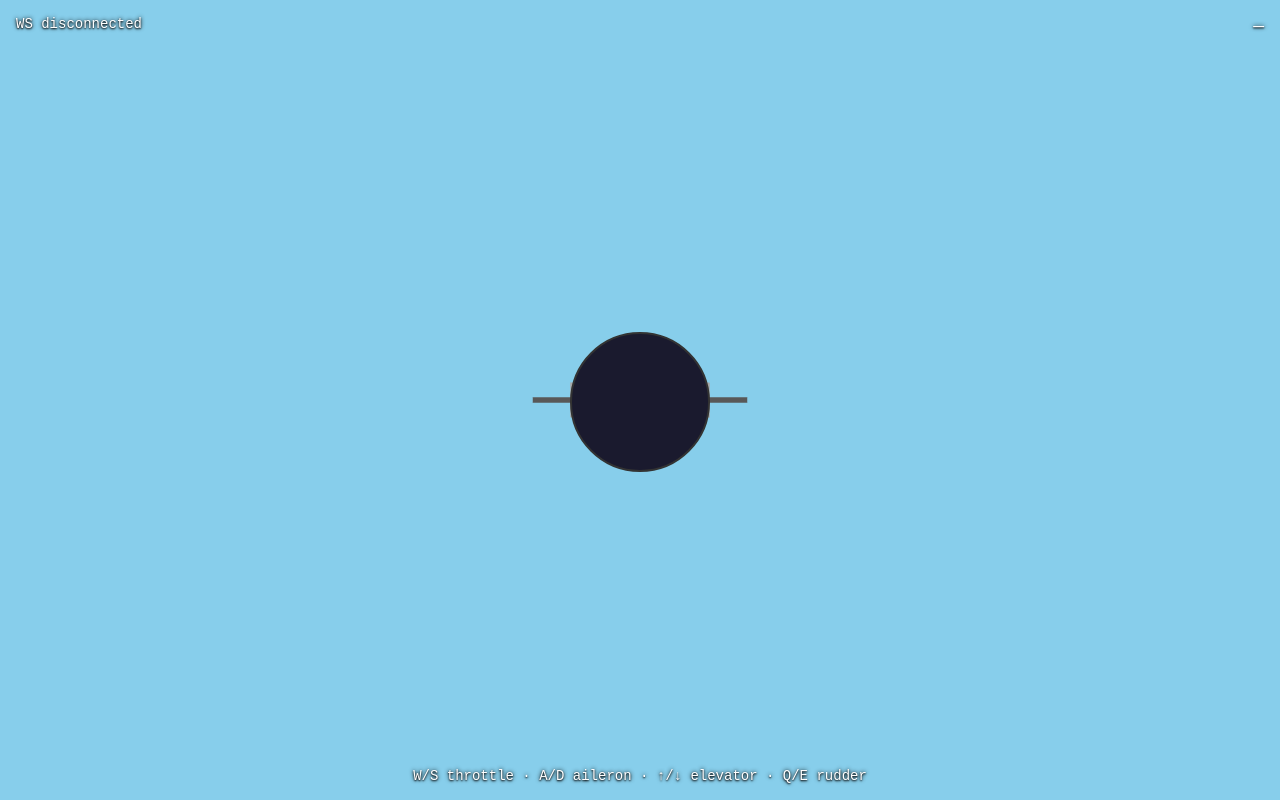
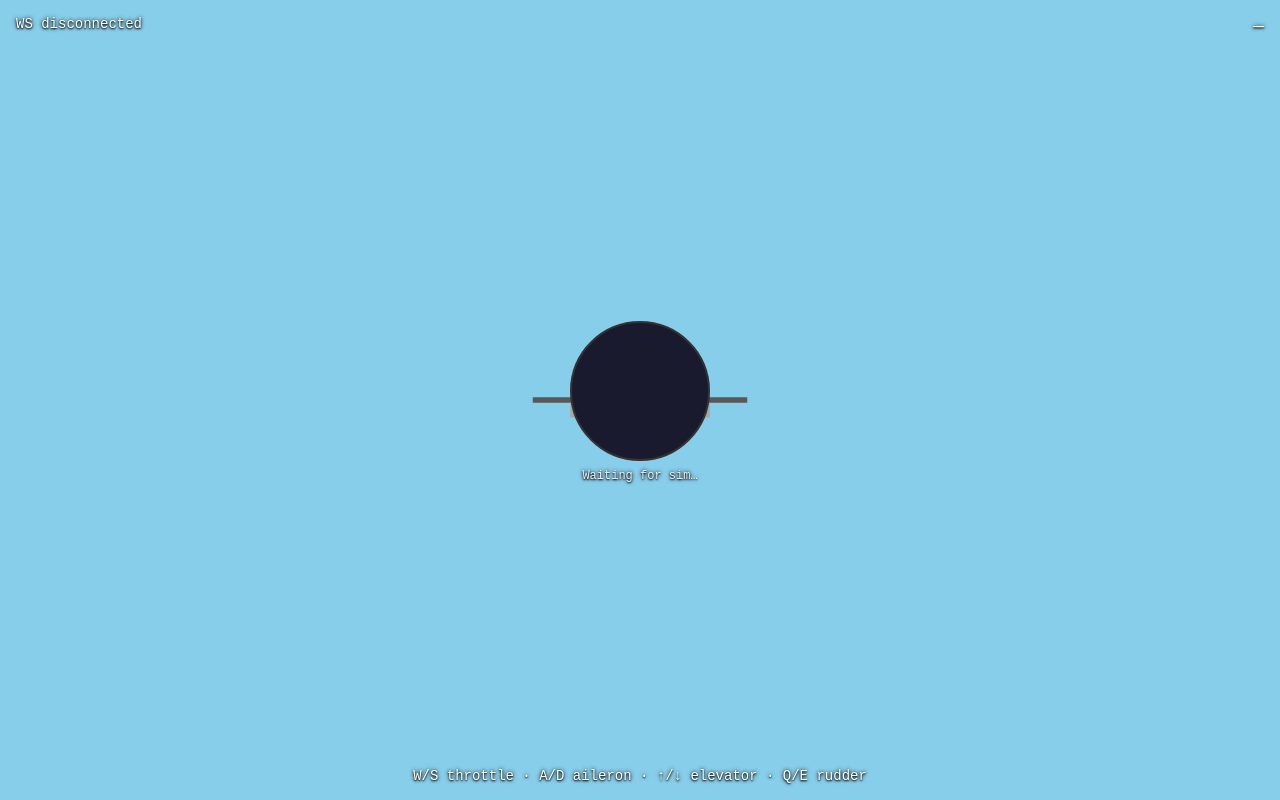
Before and after one commit to tervingo/flughermir-front, a React (Vite) app: page / in a window 1280 px wide. Built offline with nearby package versions, Linux system fonts and the light colour scheme; no server answers.

Commit message:
fixing joystick

```diff
--- a/src/AttitudeIndicator.tsx
+++ b/src/AttitudeIndicator.tsx
@@ -8,7 +8,10 @@ interface AttitudeIndicatorProps {
 export function AttitudeIndicator({ telemetry, size = 120 }: AttitudeIndicatorProps) {
   if (!telemetry) {
     return (
-      <div style={{ width: size, height: size, borderRadius: '50%', background: '#1a1a2e', border: '2px solid #333' }} />
+      <div style={{ display: 'flex', flexDirection: 'column', alignItems: 'center', gap: 8 }}>
+        <div style={{ width: size, height: size, borderRadius: '50%', background: '#1a1a2e', border: '2px solid #333' }} />
+        <span style={{ fontSize: 12, color: 'rgba(255,255,255,0.9)' }}>Waiting for sim…</span>
+      </div>
     )
   }
   const pitch = -telemetry.theta_deg * 2
--- a/src/Scene3D.tsx
+++ b/src/Scene3D.tsx
@@ -19,12 +19,14 @@ export function Scene3D({ telemetry }: Scene3DProps) {
     const container = containerRef.current
     if (!container) return
 
+    const w = Math.max(1, container.clientWidth || window.innerWidth)
+    const h = Math.max(1, container.clientHeight || window.innerHeight)
     const scene = new THREE.Scene()
     scene.background = new THREE.Color(0x87ceeb)
-    const camera = new THREE.PerspectiveCamera(50, container.clientWidth / container.clientHeight, 0.1, 10000)
+    const camera = new THREE.PerspectiveCamera(50, w / h, 0.1, 10000)
     camera.position.set(0, 0, 50)
     const renderer = new THREE.WebGLRenderer({ antialias: true })
-    renderer.setSize(container.clientWidth, container.clientHeight)
+    renderer.setSize(w, h)
     renderer.setPixelRatio(window.devicePixelRatio)
     container.appendChild(renderer.domElement)
 
--- a/src/index.css
+++ b/src/index.css
@@ -6,5 +6,6 @@
 html, body, #root {
   width: 100%;
   height: 100%;
+  min-height: 100vh;
   overflow: hidden;
 }
```
